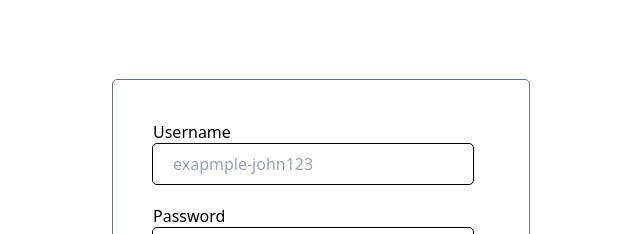
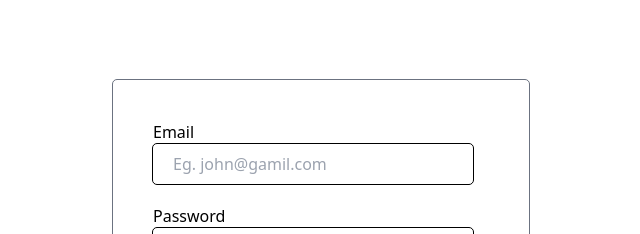
Before and after one commit to Abhishek-Dewangan/Abhishek-Dewanga-Junior-Dev-FullStack, a Next.js app in the folder client/: page /signin in a window 1280 px wide. Shown: the top 234 px of the page, without its empty margins (319-959 px from the left). Built offline with nearby package versions, Linux system fonts and the light colour scheme.

Commit message:
Signin form added

```diff
--- a/client/pages/signin.js
+++ b/client/pages/signin.js
@@ -13,16 +13,18 @@ const signin = () => {
     console.log(data);
   };
   return (
+    <>
+      <title>Signin</title>
       <div className='outline outline-gray-500 outline-1 rounded grid gap-5 w-fit place-content-center mx-auto mt-20 p-10'>
         <form onSubmit={handleSubmit} className='grid gap-5'>
           <div>
-          <label>Username</label>
+            <label>Email</label>
             <br />
             <input
               required
               type={'text'}
-            name='username'
-            placeholder='exapmple-john123'
+              name='email'
+              placeholder='Eg. john@gamil.com'
               className='outline outline-1 rounded px-5 py-2 w-80'
             />
           </div>
@@ -39,7 +41,9 @@ const signin = () => {
             <button
               type='button'
               onClick={() =>
-              setPasswordType(passwordType === 'password' ? 'text' : 'password')
+                setPasswordType(
+                  passwordType === 'password' ? 'text' : 'password'
+                )
               }
             >
               {passwordType === 'password' ? (
@@ -64,6 +68,7 @@ const signin = () => {
           </Link>
         </p>
       </div>
+    </>
   );
 };
 
```
Lines whose indentation alone changed are shown as unchanged.
